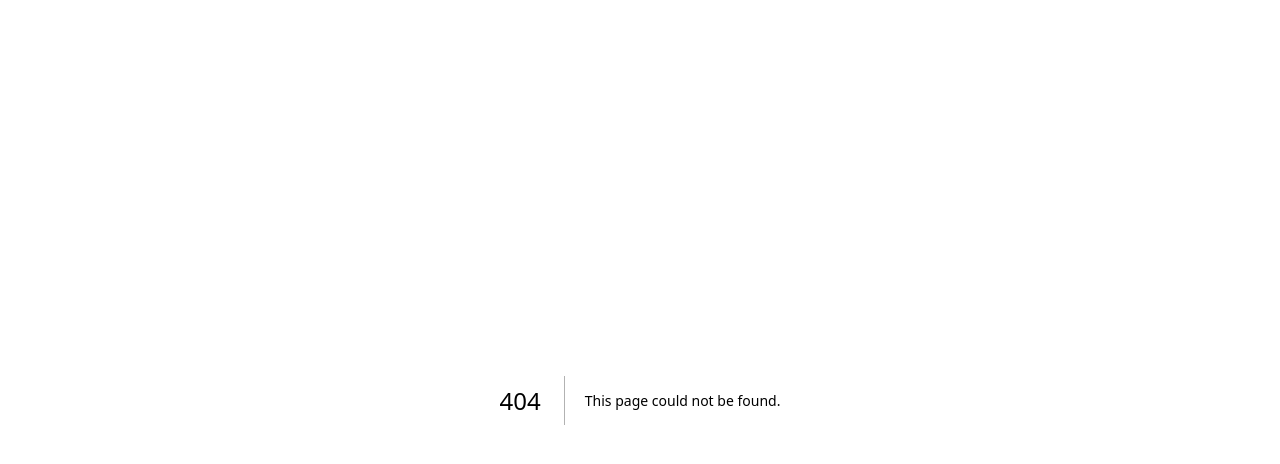
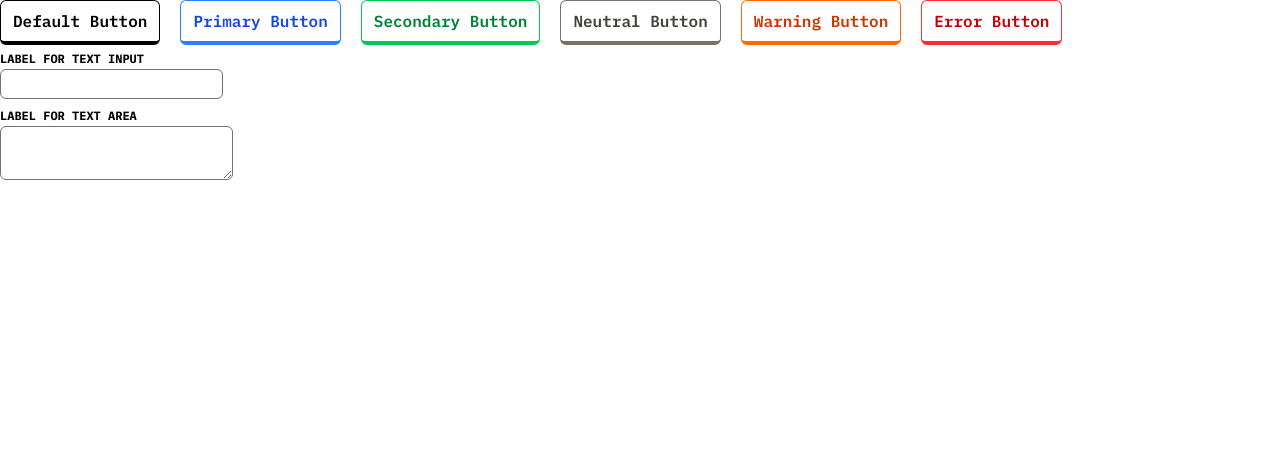
Before and after one commit to ArturAronov/nuach-client, a Next.js app: page /demo in a window 1280 px wide. Before the commit this address had no page. Shown: the top 464 px of the page. Built offline with nearby package versions, Linux system fonts and the light colour scheme.

Commit message:
add demo page

```diff
--- /dev/null
+++ b/src/app/demo/page.tsx
@@ -0,0 +1,21 @@
+export default function Demo() {
+  return (
+    <main>
+      <div className="flex gap-5">
+        <button>default button</button>
+        <button className="button-primary">primary button</button>
+        <button className="button-secondary">secondary button</button>
+        <button className="button-neutral">neutral button</button>
+        <button className="button-warning">warning button</button>
+        <button className="button-error">error button</button>
+      </div>
+
+      <form>
+        <label>label for text input</label>
+        <input type="text" />
+        <label>label for text area</label>
+        <textarea />
+      </form>
+    </main>
+  );
+}
```
